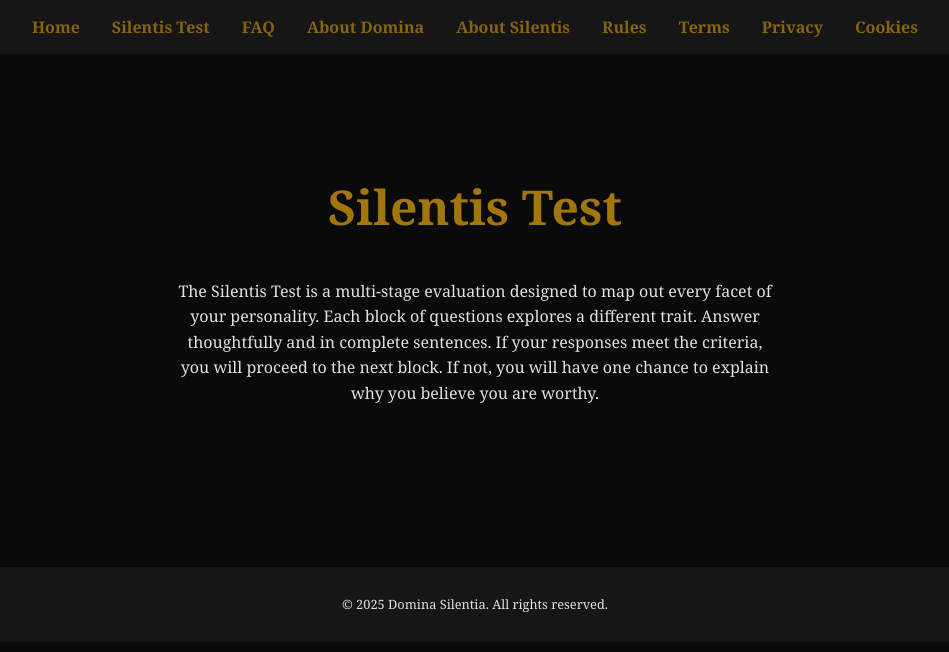
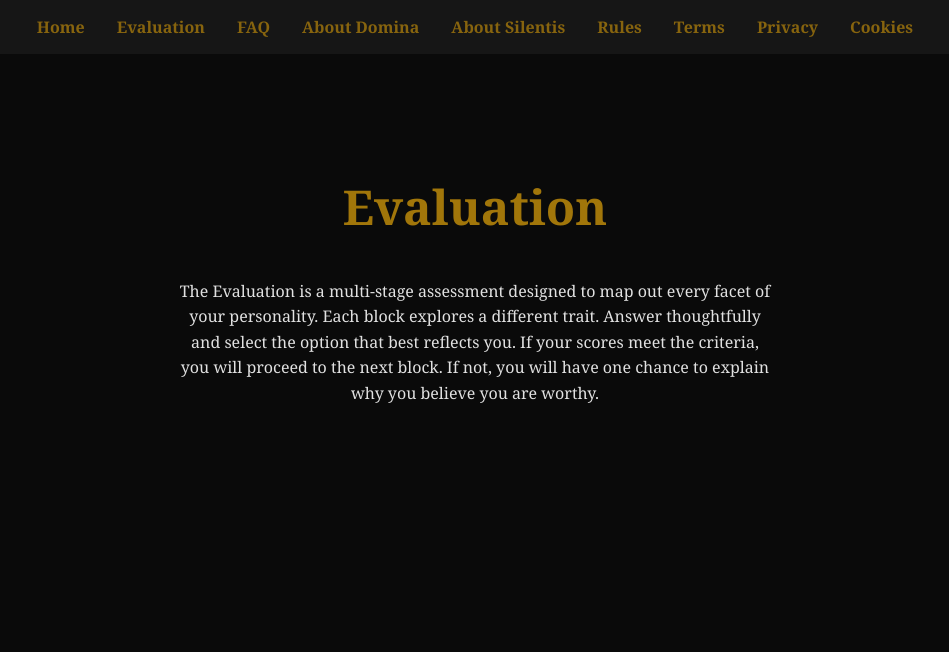
Before and after one commit to LillaAurora/dominasilentia, a plain HTML site: page silentis-test.html in a window 1280 px wide. Shown: the whole page, without its empty margins (165-1114 px from the left). Drawn offline with Linux system fonts and the light colour scheme.

Commit message:
Replace silentis-test.html with evaluation page and updated nav

```diff
--- a/silentis-test.html
+++ b/silentis-test.html
@@ -3,7 +3,7 @@
 <head>
   <meta charset="UTF-8">
   <meta name="viewport" content="width=device-width, initial-scale=1.0">
-  <title>Silentis Test | Domina Silentia</title>
+  <title>Evaluation | Domina Silentia</title>
   <link rel="stylesheet" href="css/style.css">
   <link rel="stylesheet" href="css/custom.css">
   <script src="js/script.js" defer></script>
@@ -11,7 +11,7 @@
 <body>
   <nav>
     <a href="index.html">Home</a>
-    <a href="silentis-test.html" class="active">Silentis Test</a>
+    <a href="silentis-test.html" class="active">Evaluation</a>
     <a href="faq.html">FAQ</a>
     <a href="about-domina.html">About Domina</a>
     <a href="about-silentis.html">About Silentis</a>
@@ -22,19 +22,13 @@
   </nav>
 
   <section class="hero">
-    <h1>Silentis Test</h1>
-    <p>The Silentis Test is a multi‑stage evaluation designed to map out every facet of your personality. Each block of questions explores a different trait. Answer thoughtfully and in complete sentences. If your responses meet the criteria, you will proceed to the next block. If not, you will have one chance to explain why you believe you are worthy.</p>
+    <h1>Evaluation</h1>
+    <p>The Evaluation is a multi-stage assessment designed to map out every facet of your personality. Each block explores a different trait. Answer thoughtfully and select the option that best reflects you. If your scores meet the criteria, you will proceed to the next block. If not, you will have one chance to explain why you believe you are worthy.</p>
   </section>
 
   <section class="section">
-    <div id="testContainer">
-      <!-- Question blocks will be injected here by script.js -->
-    </div>
+    <div id="testContainer"></div>
     <div id="formMessage"></div>
   </section>
-
-  <footer>
-    <p>&copy; 2025 Domina Silentia. All rights reserved.</p>
-  </footer>
 </body>
 </html>
```
